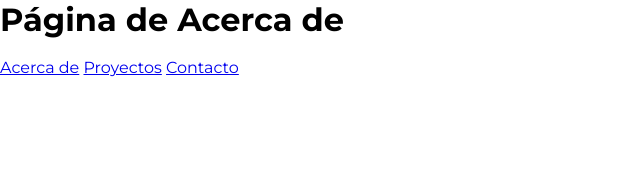
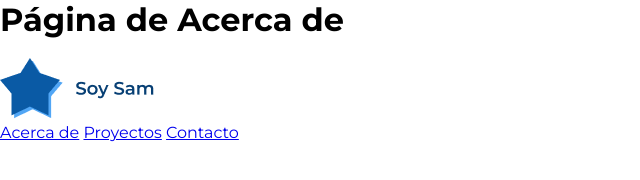
Before and after one commit to soySamCS/Portafolio-Sam, a plain HTML site: page about.html in a window 1280 px wide. Shown: the whole page, without its empty margins (0-640 px from the left). Drawn offline with Linux system fonts and the light colour scheme.

Commit message:
Agregamos el logotipo en los archivos base

```diff
--- a/about.html
+++ b/about.html
@@ -17,6 +17,9 @@
 <body>
     <h1>Página de Acerca de</h1>
     <br>
+    <a href="./">
+        <img src="./Assets/brand/Brand-Sam.png" alt="Logotipo SoySam">
+    </a>
     <nav>
         <a href="about.html">Acerca de</a>
         <a href="proyects.html">Proyectos</a>
```
Also changed, not shown: contact.html (+3 -0 lines), index.html (+3 -0 lines), proyects.html (+3 -0 lines), Assets/brand/Brand-Sam.png (added).
